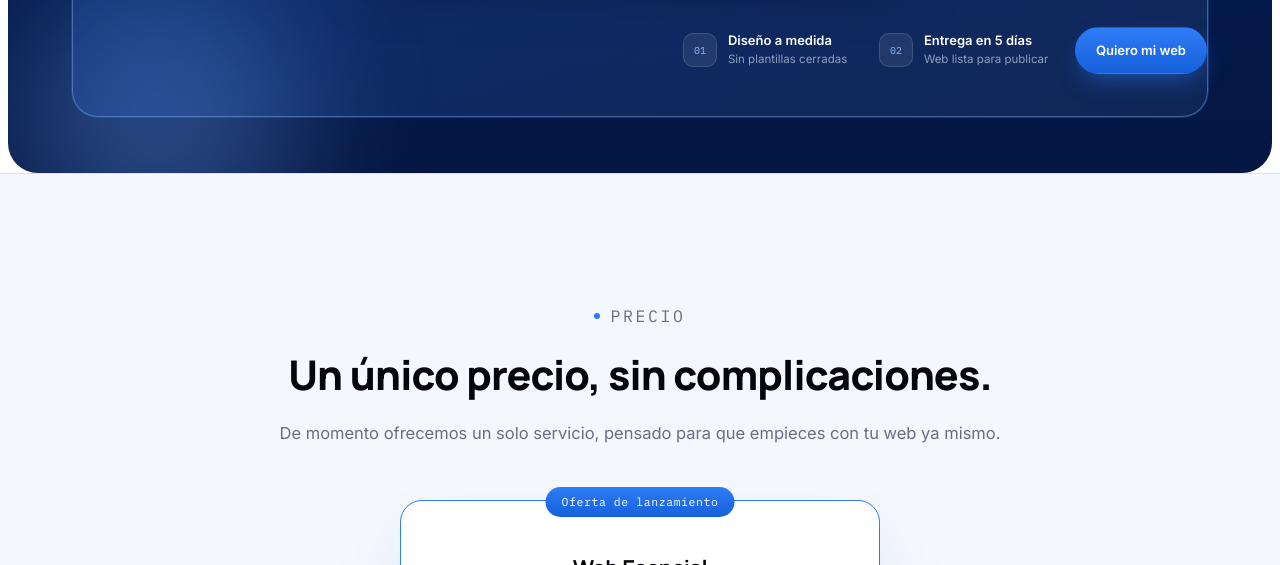
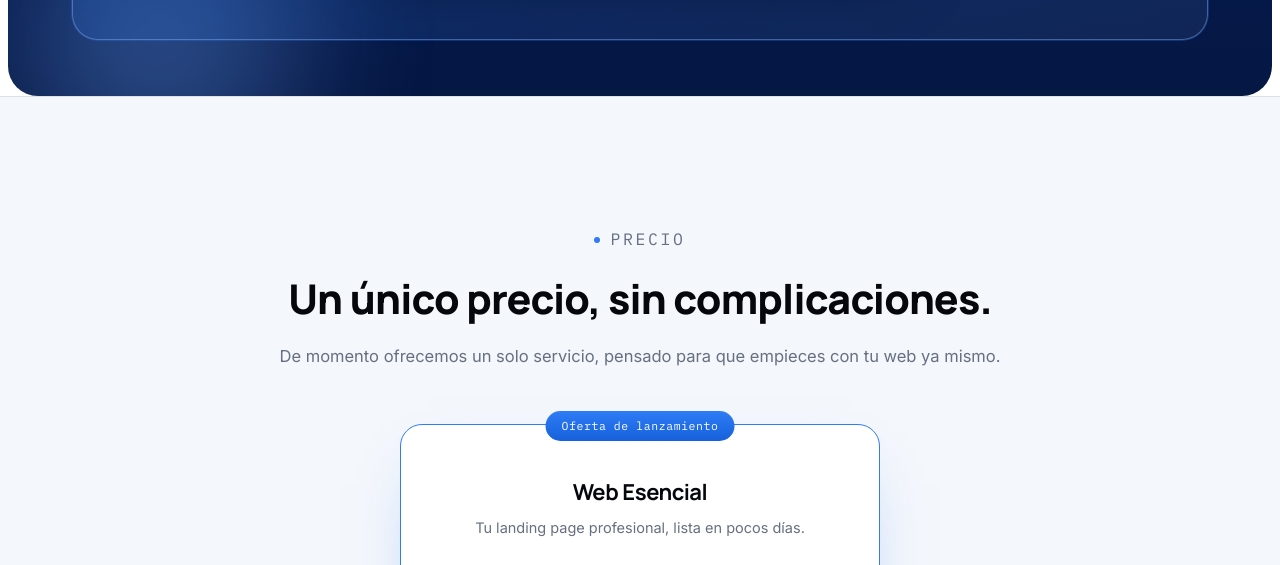
Before and after one commit to McTn4/post-studio, a plain HTML site: page index.html in a window 1280 px wide. Shown: the part 820-1385 px from the top of the page. Drawn offline with Linux system fonts and the light colour scheme.

Commit message:
Update index.html

```diff
--- a/index.html
+++ b/index.html
@@ -404,16 +404,8 @@
             <p class="price-bomb-sub">Tu web profesional, lista para vender — plazas limitadas este mes.</p>
           </div>
         </div>
-        <div class="price-bomb-details">
-          <div class="price-detail">
-            <span class="price-detail-icon">01</span>
-            <div><strong>Diseño a medida</strong><small>Sin plantillas cerradas</small></div>
+
           </div>
-          <div class="price-detail">
-            <span class="price-detail-icon">02</span>
-            <div><strong>Entrega en 5 días</strong><small>Web lista para publicar</small></div>
-          </div>
-          <a class="btn btn-primary price-bomb-btn" data-wa data-wa-msg="Hola, quiero reservar mi web con la oferta de lanzamiento de 149€" href="#">Quiero mi web</a>
         </div>
       </div>
     </div>
```
